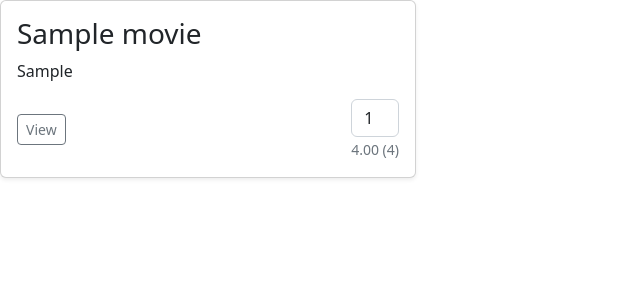
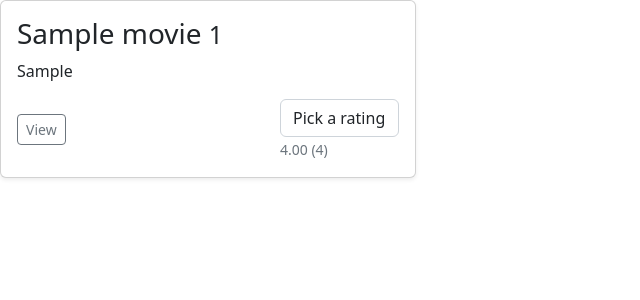
Before and after one commit to OmkarPawaskar/Recommender, a Django app: page /movies/ in a window 1280 px wide. Shown: the top 300 px of the page, without its empty margins (0-640 px from the left). Run offline with Django 4.2, Linux system fonts and the light colour scheme; tables that the repository leaves empty hold one stand-in row (values such as "Sample post"); parts of the project's set-up code (start-up, migrations or seed data) failed here and were passed over.

Commit message:
20 - Rendering Rating Choices

```diff
--- a/src/home/settings.py
+++ b/src/home/settings.py
@@ -86,6 +86,7 @@ TEMPLATES = [
                 'django.template.context_processors.request',
                 'django.contrib.auth.context_processors.auth',
                 'django.contrib.messages.context_processors.messages',
+                'ratings.context_processors.rating_choices',
             ],
         },
     },
--- /dev/null
+++ b/src/ratings/context_processors.py
@@ -0,0 +1,11 @@
+"""
+In Django, context processors are functions that are executed before rendering a template,
+and they add specific data to the context that is available to every template in your project.
+They provide a way to include common context variables across multiple views, making it easier to share data with templates without duplicating code in each view.
+"""
+from .models import RatingChoice
+
+def rating_choices(request):
+    return {
+        "rating_choices" : RatingChoice.values
+    }
--- a/src/templates/movies/snippet/card.html
+++ b/src/templates/movies/snippet/card.html
@@ -1,7 +1,7 @@
 <div class="card shadow-sm">
 
     <div class="card-body">
-      <h3>{{ object.title }} </h3>
+      <h3>{{ object.title }} <small>{{ object.id }}</small></h3>
       <p class="card-text">{{ object.overview }}</p>
       <div class="d-flex justify-content-between align-items-center">
         <div class="btn-group">
@@ -13,10 +13,16 @@
         </div>
         <div>
             <select class="form-control">
-                <option>1</option>
-                <option>2</option>
-                <option>3</option>
-                <option>4</option>
+              {% for choice in rating_choices %}
+              {% if choice is None %}
+
+              <option disabled selected>Pick a rating</option>
+
+              {% else %}
+
+              <option value="{{ choice }}">{{ choice }}</option>
+              {% endif %}
+              {% endfor %}
             </select>
 
             {% if object.rating_avg is not None %}
```
